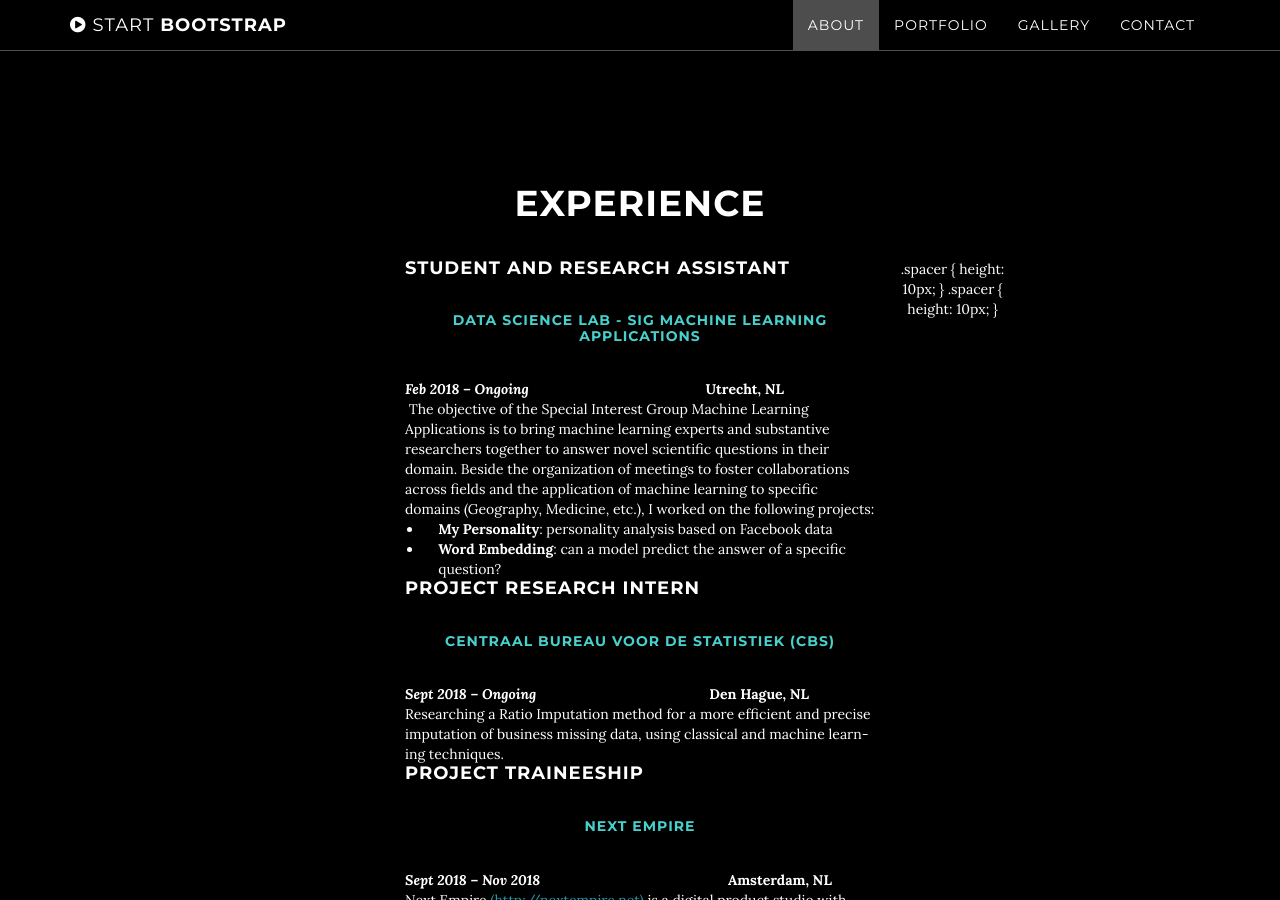
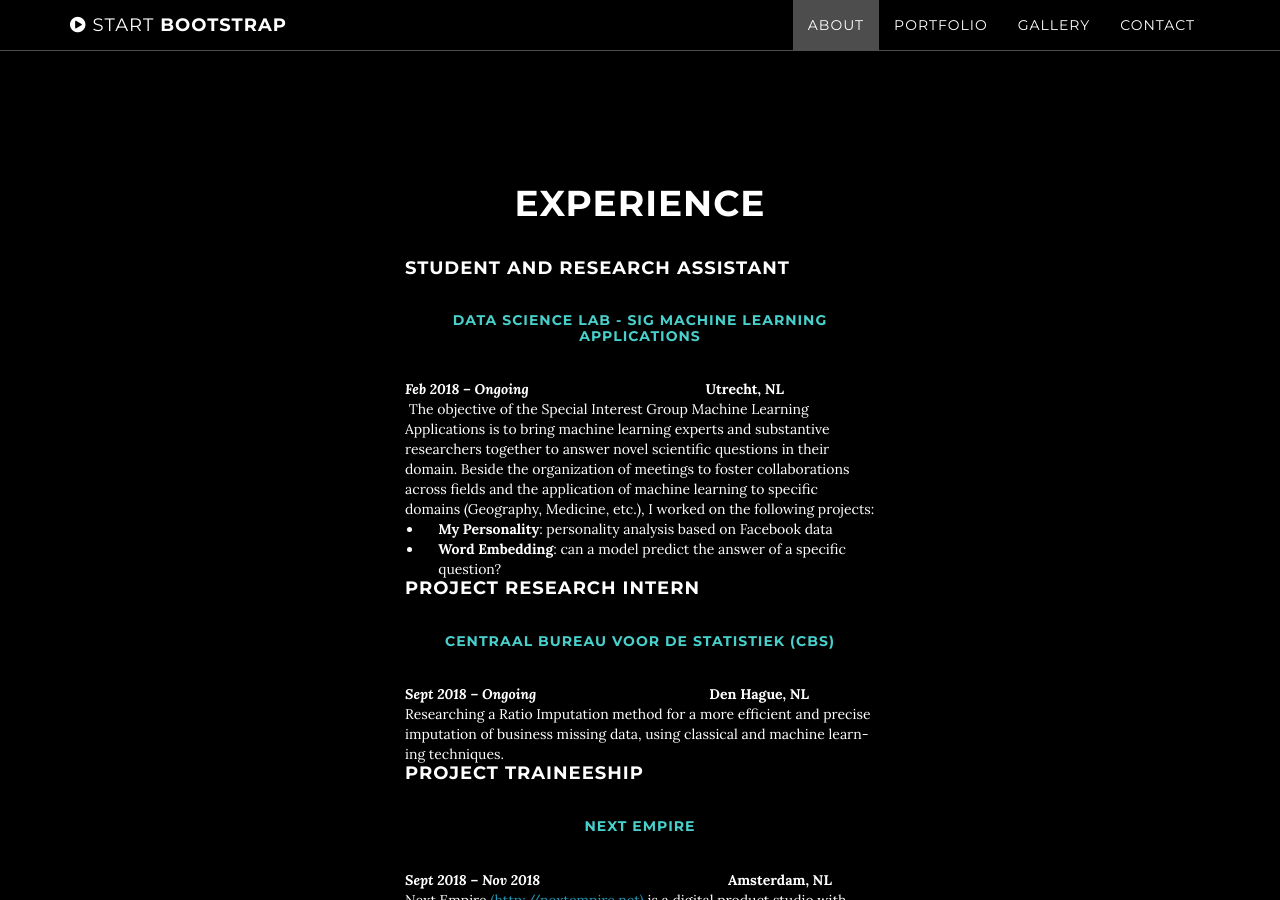
Before and after one commit to AgneseG/AgneseG.github.io, a Jekyll site: the page built from index.html, in a window 1280 px wide and 900 px high, scrolled down 916 px. Built offline with Jekyll 4.4.1, drawn with Linux system fonts in a browser that asks for light colours.

Commit message:
Update about.html

```diff
--- a/_includes/about.html
+++ b/_includes/about.html
@@ -11,17 +11,13 @@
 <li class="col-lg-8 col-lg-offset-2" style="text-align: left;"><strong>My Personality</strong>: personality analysis based on Facebook data</li>
 <li class="col-lg-8 col-lg-offset-2" style="text-align: left;"><strong>Word Embedding</strong>: can a model predict the answer of a specific question?</li>
 </ul>
-.spacer {
-  height: 10px;
-}
+<div class="spacer"></div>
 <h4 class="col-lg-8 col-lg-offset-2" style="text-align: left;">Project Research Intern</h4>
 <h5 class="col-lg-8 col-lg-offset-2" style="color:#48D1CC">Centraal Bureau voor de Statistiek (CBS)</h5>
 <strong class="col-lg-8 col-lg-offset-2" style="text-align: left;"><em>Sept 2018 &ndash; Ongoing &nbsp;</em> &nbsp; &nbsp; &nbsp;&nbsp; &nbsp; &nbsp; &nbsp; &nbsp; &nbsp;&nbsp; &nbsp; &nbsp; &nbsp; &nbsp; &nbsp;  &nbsp; &nbsp; &nbsp; &nbsp; &nbsp; &nbsp; &nbsp; &nbsp; Den Hague, NL</strong>
 
 <div class="col-lg-8 col-lg-offset-2" style="text-align: left;">Researching a Ratio Imputation method for a more efficient and precise imputation of business missing data, using classical and machine learn- ing techniques.</div>
-.spacer {
-  height: 10px;
-}
+<div class="spacer"></div>
 <h4 class="col-lg-8 col-lg-offset-2" style="text-align: left;">Project Traineeship</h4>
 <h5 class="col-lg-8 col-lg-offset-2" style="color:#48D1CC">Next Empire</h5>
 <strong class="col-lg-8 col-lg-offset-2" style="text-align: left;"><em>Sept 2018 &ndash; Nov 2018</em> &nbsp; &nbsp; &nbsp; &nbsp;&nbsp; &nbsp; &nbsp; &nbsp; &nbsp; &nbsp;&nbsp; &nbsp; &nbsp; &nbsp; &nbsp; &nbsp;  &nbsp; &nbsp; &nbsp; &nbsp; &nbsp; &nbsp; &nbsp; &nbsp; &nbsp; &nbsp; Amsterdam, NL</strong>
```
